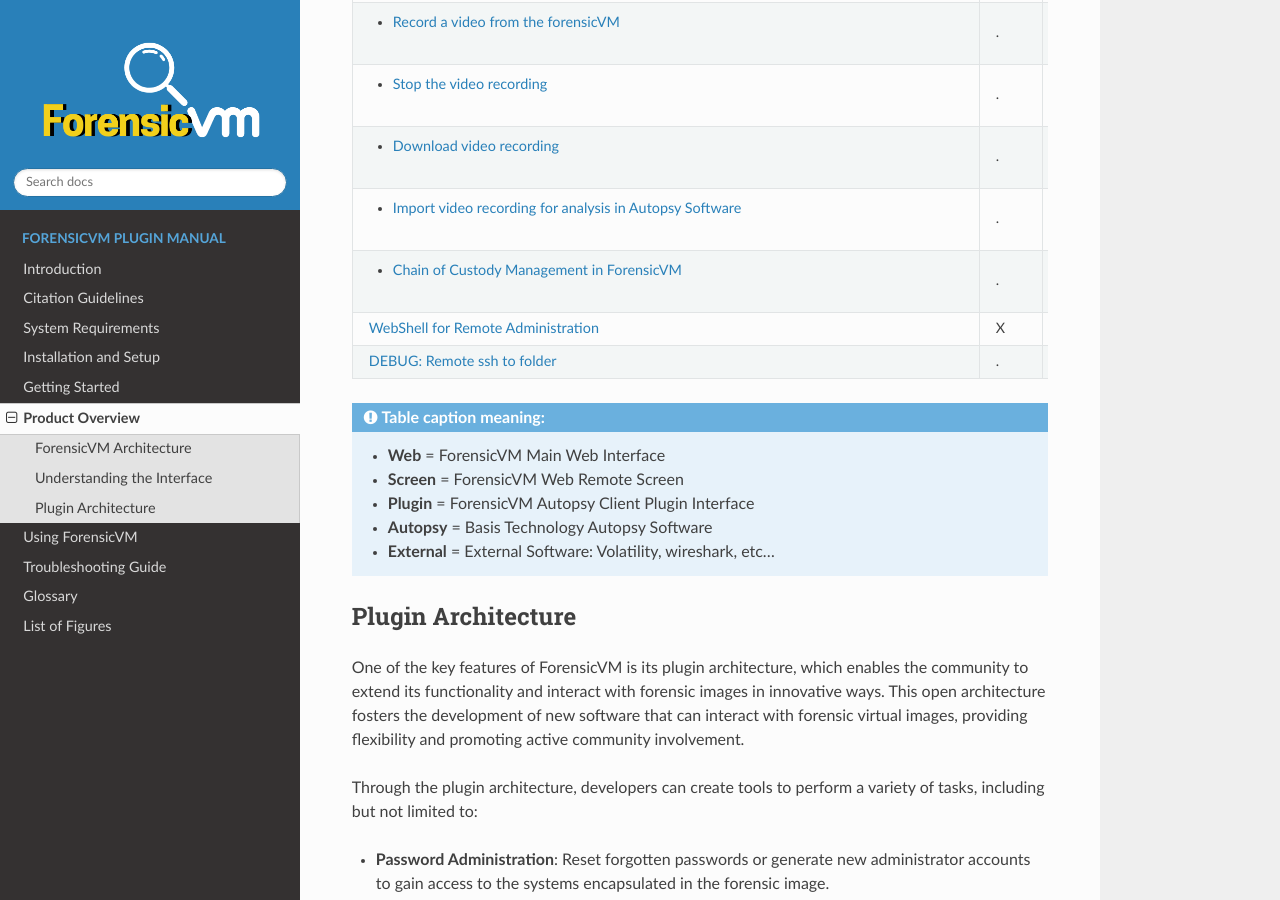
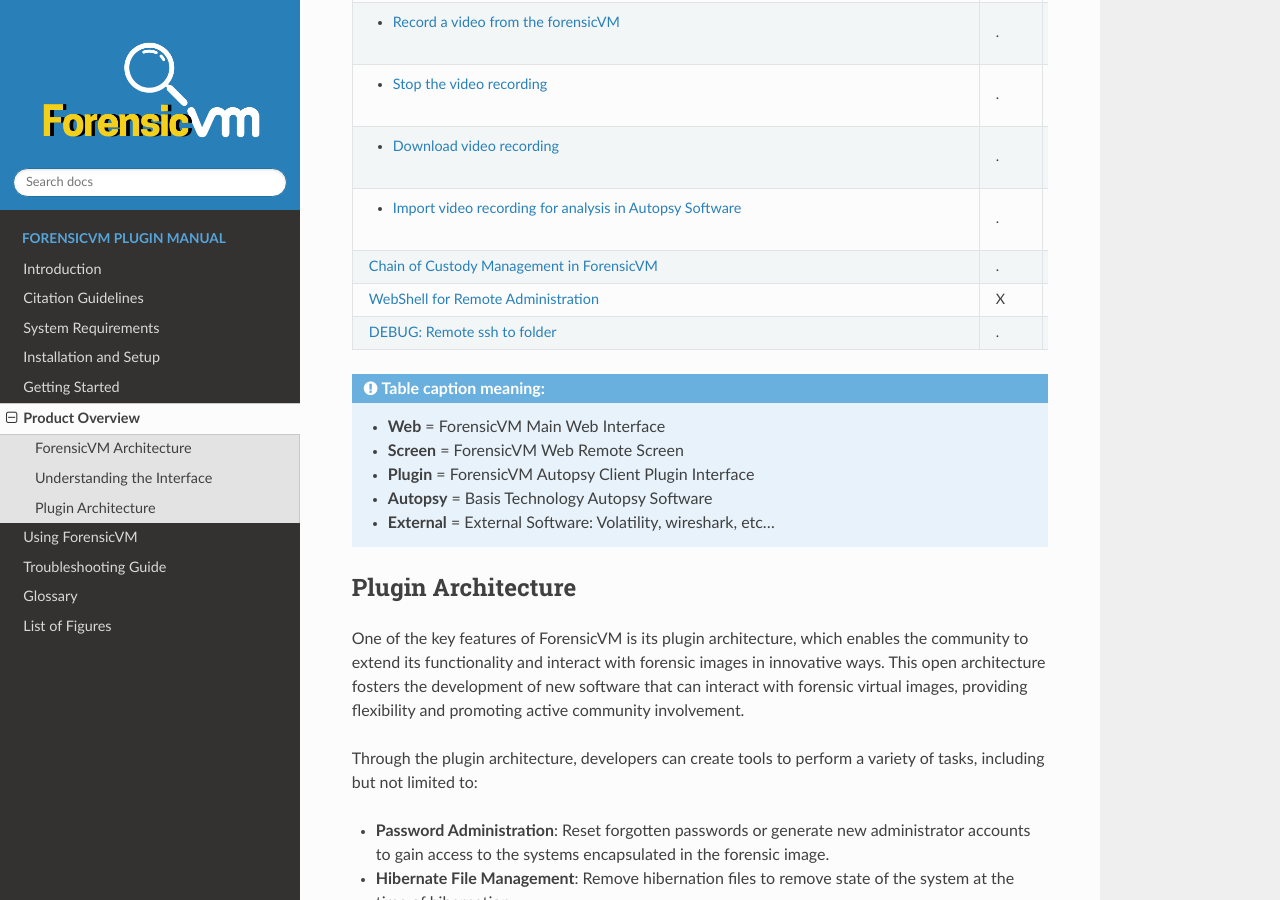
Before and after one commit to nunomourinho/forensicVmAutopsyUserManual, a Sphinx documentation site: the page built from docs/user/product_overview/product_overview.rst, in a window 1280 px wide and 900 px high, scrolled down 3204 px. Built offline with Sphinx 7.4.7 and the Read the Docs theme 2.0.0, drawn with Linux system fonts in a browser that asks for light colours; pages that are not in the unit, such as notebooks, are missing from menus.

```diff
--- a/docs/user/product_overview/product_overview.rst
+++ b/docs/user/product_overview/product_overview.rst
@@ -320,7 +320,7 @@ In the table below, the distribution of features across the different zones of t
      - .
      - X
      - .
-   * - - :ref:`Chain of Custody Management in ForensicVM`
+   * - :ref:`Chain of Custody Management in ForensicVM`
      - .
      - X
      - .
```
